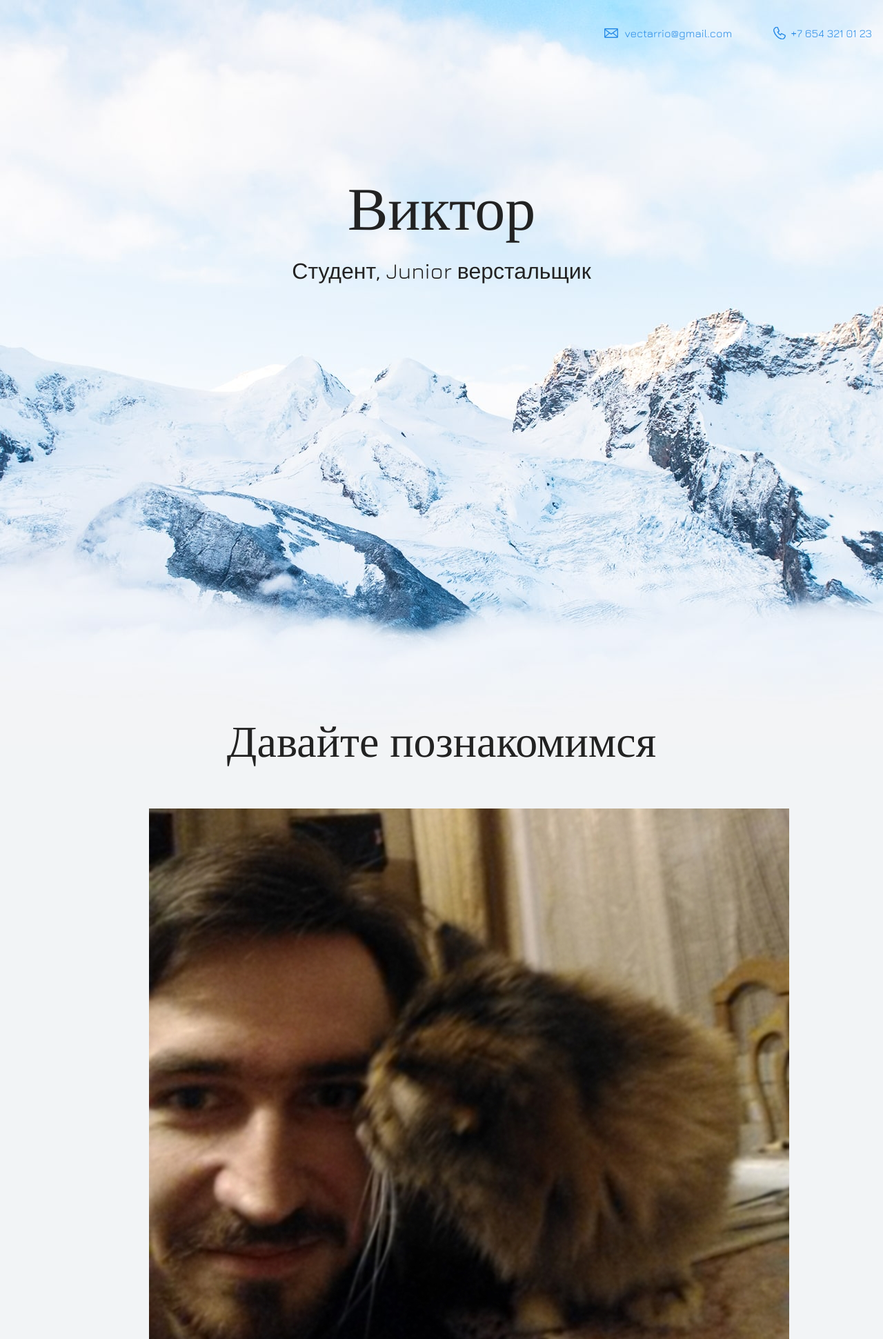
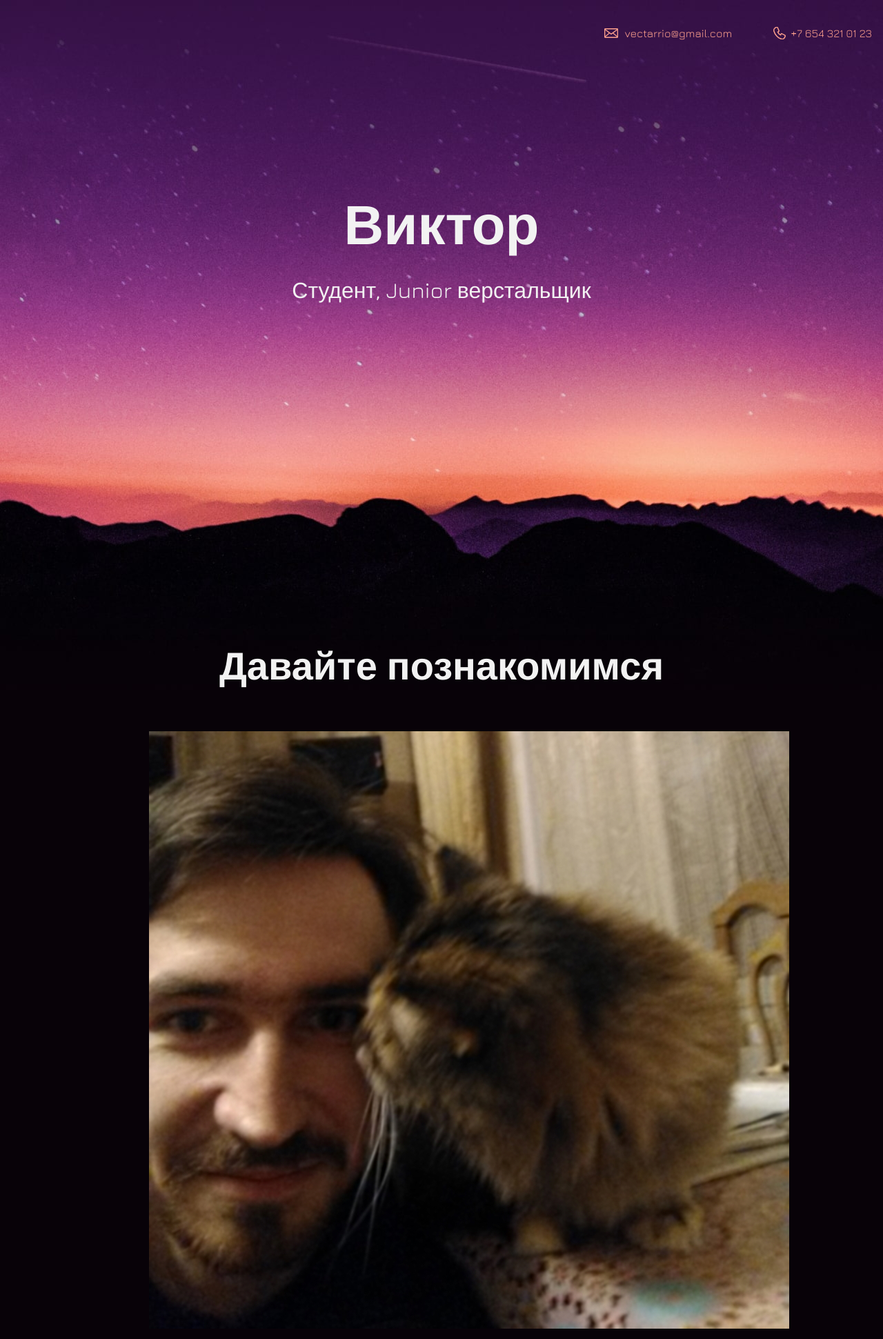
Before and after one commit to Vectarrio/lab, a PHP site: page / in a window 1280 px wide. Shown: the top 1941 px of the page at 69% size. Run offline with PHP 8.4, Linux system fonts and the light colour scheme.

Commit message:
Лаб 7 часть 2

```diff
--- a/index.html
+++ b/index.html
@@ -34,6 +34,15 @@
         <h3>Чем могу быть полезен</h3>
         <p>Умею писать код. Готов писать код.</p>
         <p>"Программист - существо, преобразующее кофеин в рабочий код."</p>
+        <div class="skills">
+          <h3>Мои навыки</h3>
+          <dl class="skills-list">
+            <dt class="skill-html">HTML</dt>
+            <dd class="level"><div style="width: 60%;">60%</div></dd>
+            <dt class="skill-css">CSS</dt>
+            <dd class="level"><div style="width: 40%;">40%</div></dd>
+          </dl>
+        </div>
       </div>
     </section>
 
--- a/style.css
+++ b/style.css
@@ -4,8 +4,8 @@ body {
   font-family: "Jura", "Montserrat", "Helvetica", "Arial", sans-serif;
   font-size: 16px;
   line-height: 32px;
-  color: #222222;
-  background-color: #f2f4f6;
+  color: #f2f2f2;
+  background-color: #080208;
   background-image: url("img/hero-bg.jpg");
   background-repeat: no-repeat;
   background-position: top center;
@@ -18,7 +18,7 @@ body {
 }
 
 .page-header {
-  margin: 0 0 160px;
+  margin: 0 0 180px;
   padding: 32px 0 32px;
 }
 
@@ -30,7 +30,7 @@ body {
 
 .page-header a {
   margin-left: 56px;
-  color: #288be6;
+  color: #fea18d;
   text-decoration: none;
   background-repeat: no-repeat;
   background-position: left;
@@ -38,16 +38,16 @@ body {
 
 .header-email {
   padding-left: 30px;
-  background-image: url("img/icon-email-header.svg");
+  background-image: url("img/icon-email.svg");
 }
 
 .header-phone {
   padding-left: 25px;
-  background-image: url("img/icon-phone-header.svg");
+  background-image: url("img/icon-phone.svg");
 }
 
 .hero-image {
-  margin-bottom: 620px;
+  margin-bottom: 480px;
 }
 
 .hero-image .container {
@@ -56,11 +56,9 @@ body {
 }
 
 .heading {
-  margin: 0 0 16px;
-  font-family: "Old Standard TT", "Times", "Times New Roman", serif;
-  font-size: 88px;
+  margin: 0 0 24px;
+  font-size: 80px;
   line-height: 96px;
-  font-weight: 400;
 }
 
 .hero-image p {
@@ -75,10 +73,8 @@ body {
 
 .subheading {
   margin: 0 0 56px;
-  font-family: "Old Standard TT", "Times", "Times New Roman", serif;
-  font-size: 64px;
+  font-size: 56px;
   line-height: 80px;
-  font-weight: 400;
   text-align: center;
 }
 
@@ -123,15 +119,15 @@ body {
   padding: 0;
   height: 14px;
   font-size: 0;
-  background-color: #ffffff;
-  border: 1px solid #86c3fa;
+  background-color: #080208;
+  border: 1px solid #712073;
   border-radius: 8px;
 }
 
 .level div {
   margin: 1px;
   height: 12px;
-  background-color: #288be6;
+  background-color: #fea18d;
   border-radius: 6px;
 }
 
@@ -165,19 +161,18 @@ body {
   text-decoration: none;
   text-transform: uppercase;
   border-radius: 4px;
-  background-color: #288be6;
+  background-color: #712073;
   color: #ffffff;
 }
 
 .page-footer {
   padding: 40px 0;
-  background-color: #00417d;
-  color: #ffffff;
+  background-color: #260c26;
 }
 
 .page-footer a {
   margin-left: 56px;
-  color: inherit;
+  color: #fea18d;
   text-decoration: none;
   background-repeat: no-repeat;
   background-position: left;
@@ -185,10 +180,10 @@ body {
 
 .footer-email {
   padding-left: 30px;
-  background-image: url("img/icon-email-footer.svg");
+  background-image: url("img/icon-email.svg");
 }
 
 .footer-phone {
   padding-left: 25px;
-  background-image: url("img/icon-phone-footer.svg");
+  background-image: url("img/icon-phone.svg");
 }
```
Also changed, not shown: img/hero-bg.jpg, img/icon-css.svg, img/icon-email.svg (added), img/icon-html.svg, img/icon-phone.svg (added), 1 other file.
